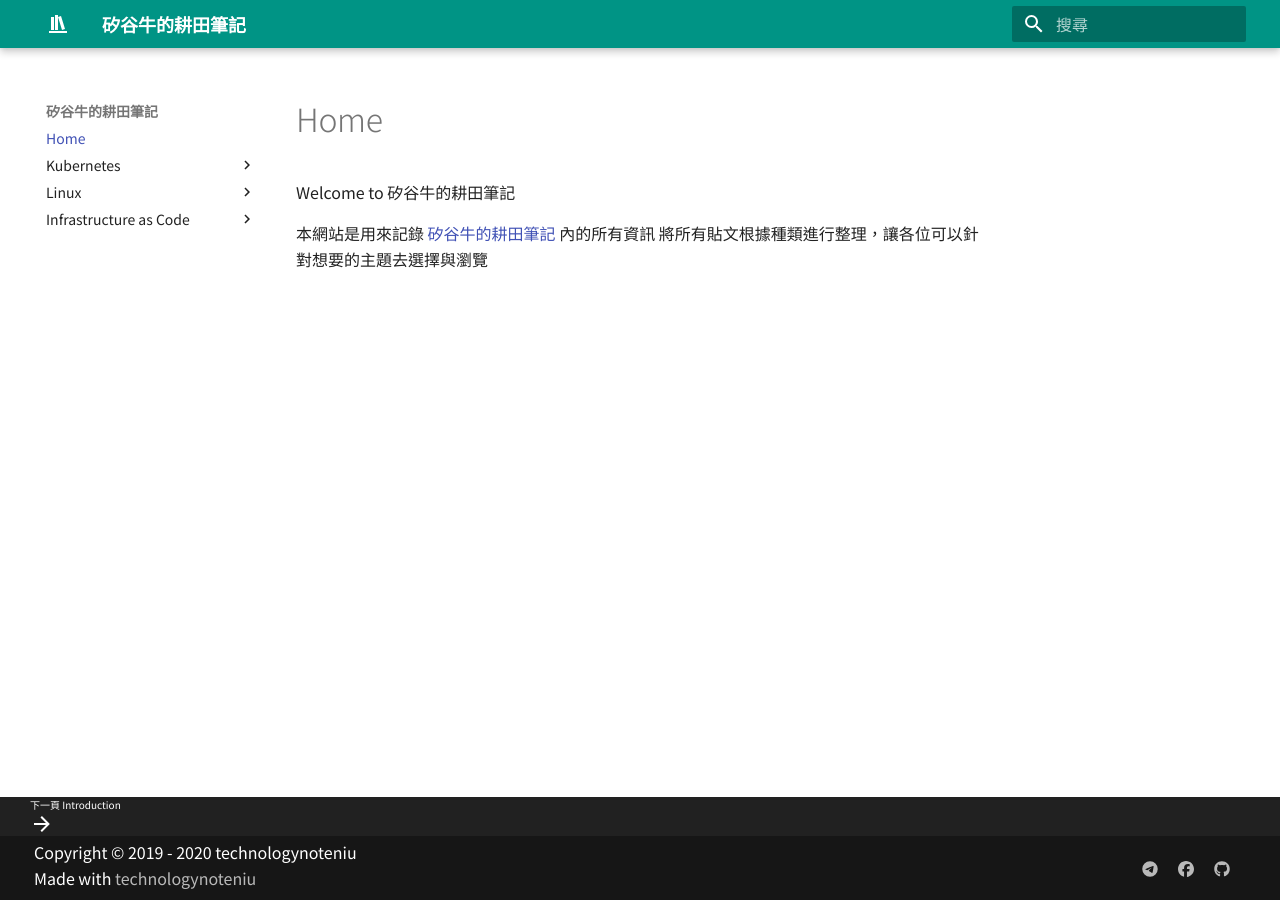
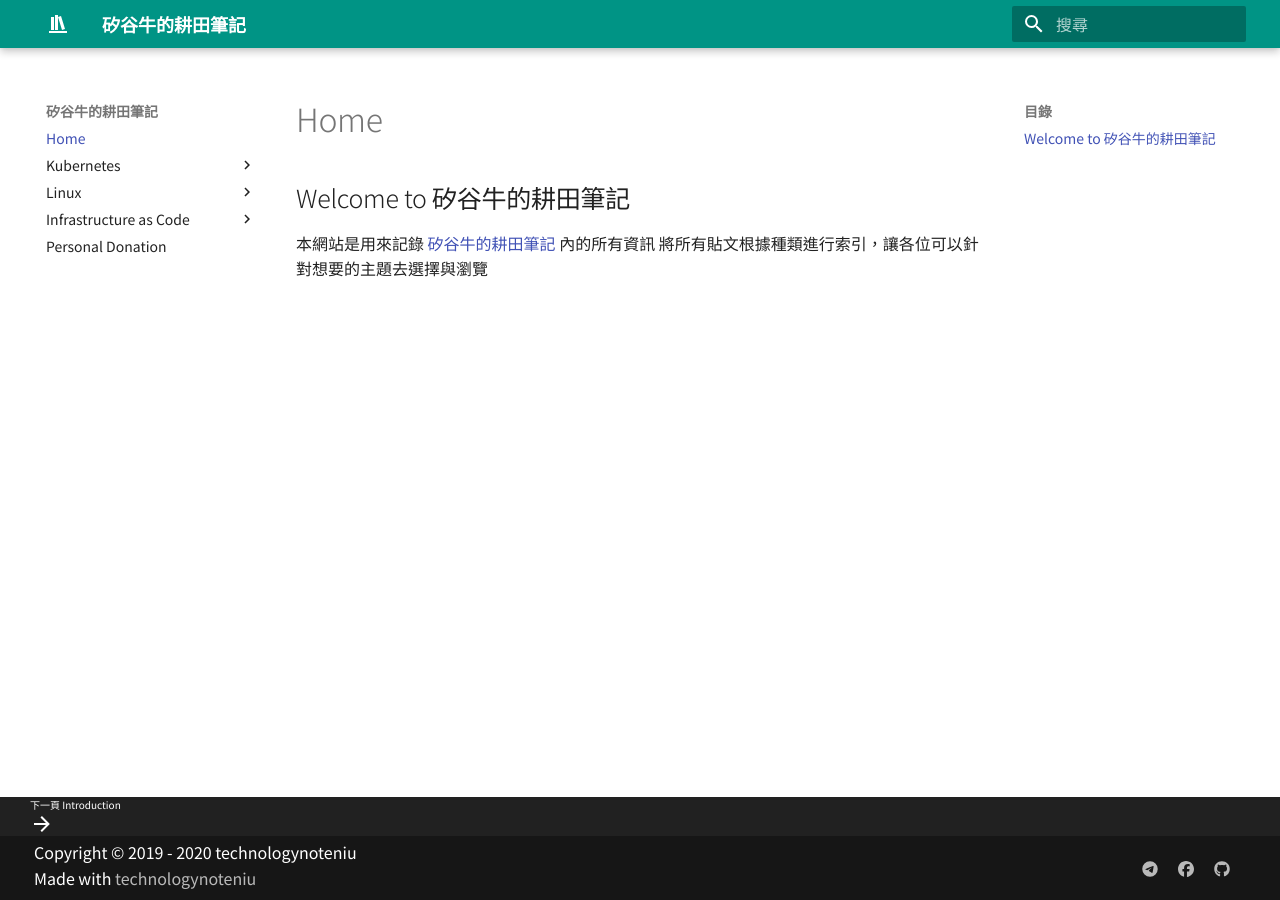
Before and after one commit to technologynoteniu/awesome-notes, an MkDocs documentation site: the page built from docs/README.md, in a window 1280 px wide. Built offline with MkDocs 1.6.1 and Material for MkDocs 9.7.7, drawn with Linux system fonts in a browser that asks for light colours.

Commit message:
footer and donation

```diff
--- a/docs/README.md
+++ b/docs/README.md
@@ -1,4 +1,4 @@
-Welcome to 矽谷牛的耕田筆記
+## Welcome to 矽谷牛的耕田筆記
 
 本網站是用來記錄 [矽谷牛的耕田筆記](https://www.facebook.com/technologynoteniu) 內的所有資訊
-將所有貼文根據種類進行整理，讓各位可以針對想要的主題去選擇與瀏覽
+將所有貼文根據種類進行索引，讓各位可以針對想要的主題去選擇與瀏覽
--- a/mkdocs.yml
+++ b/mkdocs.yml
@@ -27,6 +27,7 @@
       - Tool: linux/tool.md
   - Infrastructure as Code:
       - Terraform: iac/terraform.md
+  - Personal Donation: donations.md
 extra:
   social:
     - icon: fontawesome/brands/telegram
```
Also changed, not shown: docs/donations.md (added, +2 -0 lines), overrides/partials/footer.html (line endings or trailing spaces).
